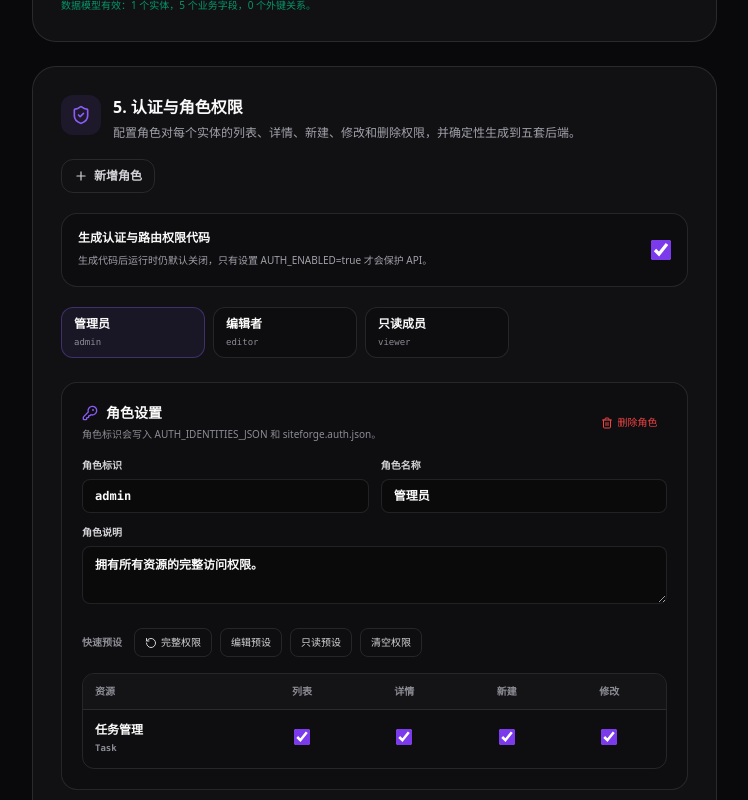
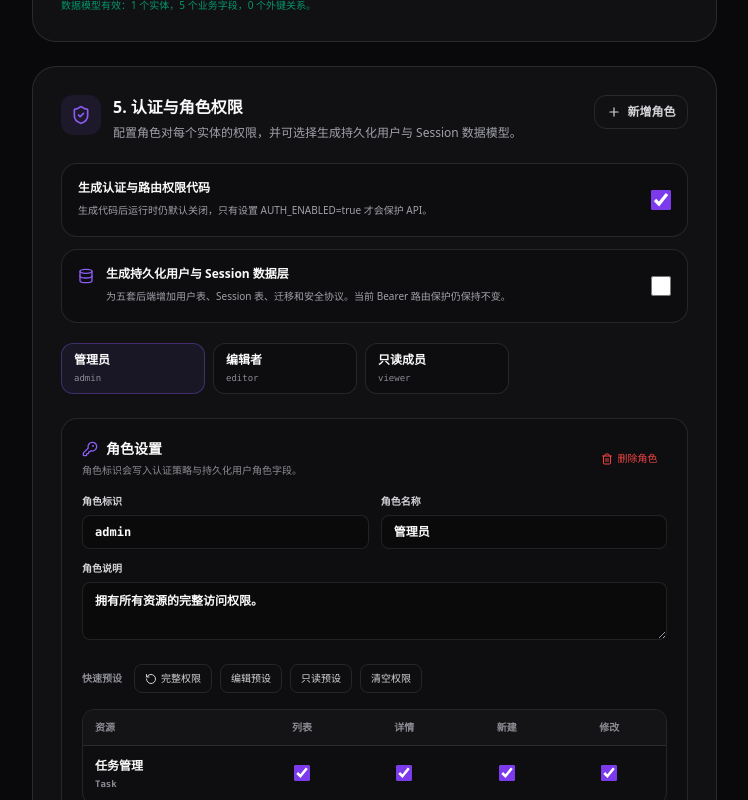
Before and after one commit to yokry-he/yk-site-generator, a Vue app in the folder apps/web/: page /projects/new in a window 1280 px wide. Shown: the part 2780-3580 px from the top of the page, without its empty margins (0-748 px from the left). Built offline with nearby package versions, Linux system fonts and the light colour scheme; no server answers.

Commit message:
feat: add session data controls [skip ci]

```diff
--- a/apps/web/src/components/ManualAccessDesigner.vue
+++ b/apps/web/src/components/ManualAccessDesigner.vue
@@ -1,11 +1,16 @@
 <script setup lang="ts">
 import { computed, ref, watch } from 'vue'
-import { KeyRound, Plus, RotateCcw, ShieldCheck, Trash2 } from 'lucide-vue-next'
+import { Clock3, Database, KeyRound, Plus, RotateCcw, ShieldCheck, Trash2 } from 'lucide-vue-next'
 import {
   MANUAL_PERMISSION_ACTIONS,
+  MAX_MANUAL_ACTIVE_SESSIONS,
   MAX_MANUAL_ROLES,
+  MAX_MANUAL_SESSION_TTL_SECONDS,
+  MIN_MANUAL_ACTIVE_SESSIONS,
+  MIN_MANUAL_SESSION_TTL_SECONDS,
   cloneManualAccess,
   normalizeManualAccess,
+  normalizeManualSession,
   type ManualAccessDefinition,
   type ManualEntityDefinition,
   type ManualPermissionAction,
@@ -28,6 +33,7 @@ const actionLabels: Record<ManualPermissionAction, string> = {
 }
 
 const activeRole = computed(() => props.modelValue.roles[activeIndex.value])
+const session = computed(() => normalizeManualSession(props.modelValue.session))
 const validationMessage = computed(() => {
   try {
     normalizeManualAccess(props.modelValue, props.entities)
@@ -49,6 +55,12 @@ function updateAccess(transform: (next: ManualAccessDefinition) => void) {
   const next = cloneManualAccess(props.modelValue)
   transform(next)
   emit('update:modelValue', next)
+}
+
+function updateSession(patch: Partial<NonNullable<ManualAccessDefinition['session']>>) {
+  updateAccess((next) => {
+    next.session = { ...normalizeManualSession(next.session), ...patch }
+  })
 }
 
 function updateRole(patch: Partial<ManualRoleDefinition>) {
@@ -121,7 +133,7 @@ function removeRole() {
         <span class="grid h-10 w-10 place-items-center rounded-xl bg-violet-500/10 text-violet-500"><ShieldCheck class="h-5 w-5" /></span>
         <div>
           <h2 class="text-base font-semibold text-ink">5. 认证与角色权限</h2>
-          <p class="mt-1 text-xs leading-5 text-mut">配置角色对每个实体的列表、详情、新建、修改和删除权限，并确定性生成到五套后端。</p>
+          <p class="mt-1 text-xs leading-5 text-mut">配置角色对每个实体的权限，并可选择生成持久化用户与 Session 数据模型。</p>
         </div>
       </div>
       <button :disabled="modelValue.roles.length >= MAX_MANUAL_ROLES" class="flex items-center gap-1.5 rounded-xl border border-line/10 px-3 py-2 text-xs font-semibold text-sub hover:border-brand1/25 hover:text-ink disabled:opacity-40" @click="addRole"><Plus class="h-3.5 w-3.5" />新增角色</button>
@@ -132,13 +144,24 @@ function removeRole() {
       <input :checked="modelValue.enabled" type="checkbox" class="h-5 w-5 accent-violet-600" aria-label="生成认证与路由权限代码" @change="updateAccess((next) => { next.enabled = ($event.target as HTMLInputElement).checked })" />
     </label>
 
+    <section class="mt-3 rounded-2xl border border-line/10 bg-app/45 p-4">
+      <label class="flex items-center justify-between gap-4">
+        <span class="flex min-w-0 gap-3"><Database class="mt-0.5 h-4 w-4 shrink-0 text-brand1" /><span><strong class="block text-xs text-ink">生成持久化用户与 Session 数据层</strong><small class="mt-1 block text-[10px] leading-5 text-mut">为五套后端增加用户表、Session 表、迁移和安全协议。当前 Bearer 路由保护仍保持不变。</small></span></span>
+        <input :checked="Boolean(modelValue.persistentSessions)" type="checkbox" class="h-5 w-5 accent-violet-600" aria-label="生成持久化用户与 Session 数据层" @change="updateAccess((next) => { next.persistentSessions = ($event.target as HTMLInputElement).checked })" />
+      </label>
+      <div v-if="modelValue.persistentSessions" class="mt-4 grid gap-3 border-t border-line/10 pt-4 sm:grid-cols-2">
+        <label class="text-[10px] font-semibold text-sub"><span class="flex items-center gap-1.5"><Clock3 class="h-3.5 w-3.5" />Session 有效期（秒）</span><input :value="session.ttlSeconds" type="number" :min="MIN_MANUAL_SESSION_TTL_SECONDS" :max="MAX_MANUAL_SESSION_TTL_SECONDS" step="900" class="mt-1.5 w-full rounded-lg border border-line/10 bg-app/70 px-3 py-2 text-xs text-ink outline-none focus:border-brand1/35" @input="updateSession({ ttlSeconds: Number(($event.target as HTMLInputElement).value) })" /></label>
+        <label class="text-[10px] font-semibold text-sub">单用户活动 Session 上限<input :value="session.maxActiveSessions" type="number" :min="MIN_MANUAL_ACTIVE_SESSIONS" :max="MAX_MANUAL_ACTIVE_SESSIONS" class="mt-1.5 w-full rounded-lg border border-line/10 bg-app/70 px-3 py-2 text-xs text-ink outline-none focus:border-brand1/35" @input="updateSession({ maxActiveSessions: Number(($event.target as HTMLInputElement).value) })" /></label>
+      </div>
+    </section>
+
     <div class="mt-5 flex gap-2 overflow-x-auto pb-2" role="tablist" aria-label="访问角色">
       <button v-for="(role, index) in modelValue.roles" :key="`${role.key}-${index}`" role="tab" :aria-selected="activeIndex === index" class="min-w-36 rounded-xl border px-3 py-2 text-left" :class="activeIndex === index ? 'border-brand1/35 bg-brand1/[0.075]' : 'border-line/10 bg-app/45'" @click="activeIndex = index"><strong class="block truncate text-xs text-ink">{{ role.label || role.key }}</strong><span class="mt-1 block truncate font-mono text-[9px] text-faint">{{ role.key }}</span></button>
     </div>
 
     <section v-if="activeRole" class="mt-4 rounded-2xl border border-line/10 bg-app/35 p-4 sm:p-5">
       <div class="flex flex-wrap items-center justify-between gap-3">
-        <div><h3 class="flex items-center gap-2 text-sm font-semibold text-ink"><KeyRound class="h-4 w-4 text-brand1" />角色设置</h3><p class="mt-1 text-[10px] text-faint">角色标识会写入 AUTH_IDENTITIES_JSON 和 siteforge.auth.json。</p></div>
+        <div><h3 class="flex items-center gap-2 text-sm font-semibold text-ink"><KeyRound class="h-4 w-4 text-brand1" />角色设置</h3><p class="mt-1 text-[10px] text-faint">角色标识会写入认证策略与持久化用户角色字段。</p></div>
         <button :disabled="modelValue.roles.length <= 1" class="flex items-center gap-1 rounded-lg px-2.5 py-1.5 text-[10px] text-red-500 hover:bg-red-500/[0.06] disabled:opacity-35" @click="removeRole"><Trash2 class="h-3 w-3" />删除角色</button>
       </div>
 
@@ -170,6 +193,6 @@ function removeRole() {
     </section>
 
     <p v-if="validationMessage" class="mt-4 rounded-xl border border-red-500/25 bg-red-500/[0.06] px-3 py-2.5 text-[10px] leading-5 text-red-500" role="alert">{{ validationMessage }}</p>
-    <p v-else class="mt-4 text-[10px] text-emerald-600">权限配置有效：{{ modelValue.roles.length }} 个角色 · {{ permissionCount }} 项资源动作。</p>
+    <p v-else class="mt-4 text-[10px] text-emerald-600">权限配置有效：{{ modelValue.roles.length }} 个角色 · {{ permissionCount }} 项资源动作<span v-if="modelValue.persistentSessions"> · 持久化 Session 数据层</span>。</p>
   </article>
 </template>
```
